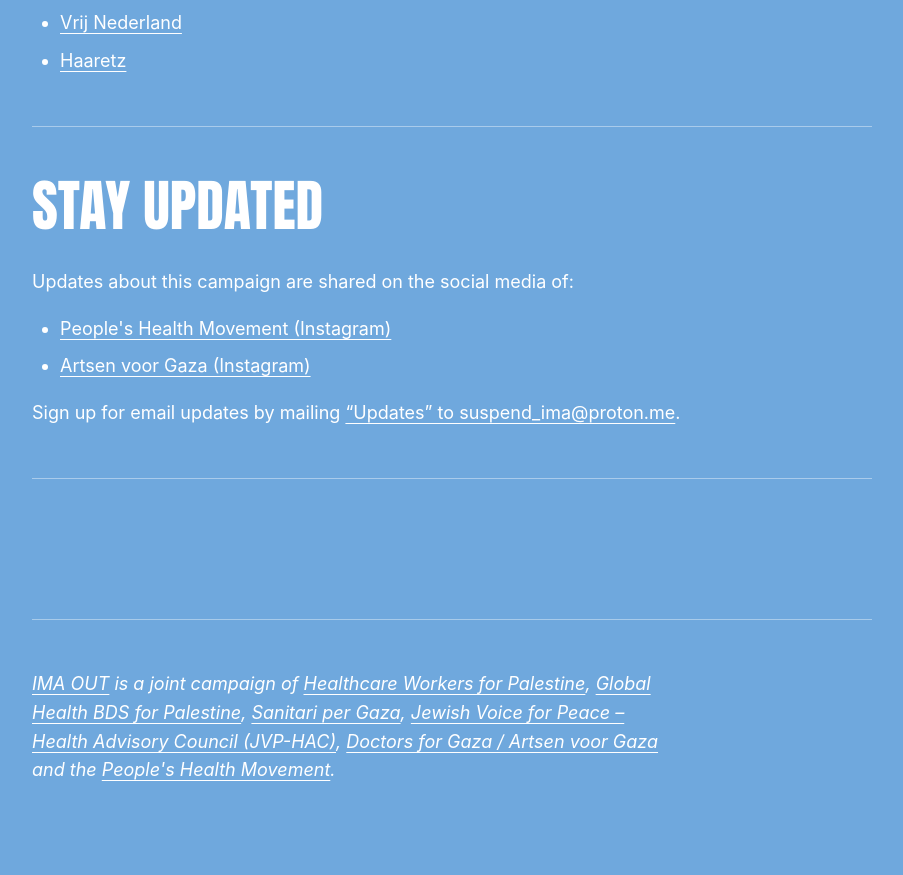
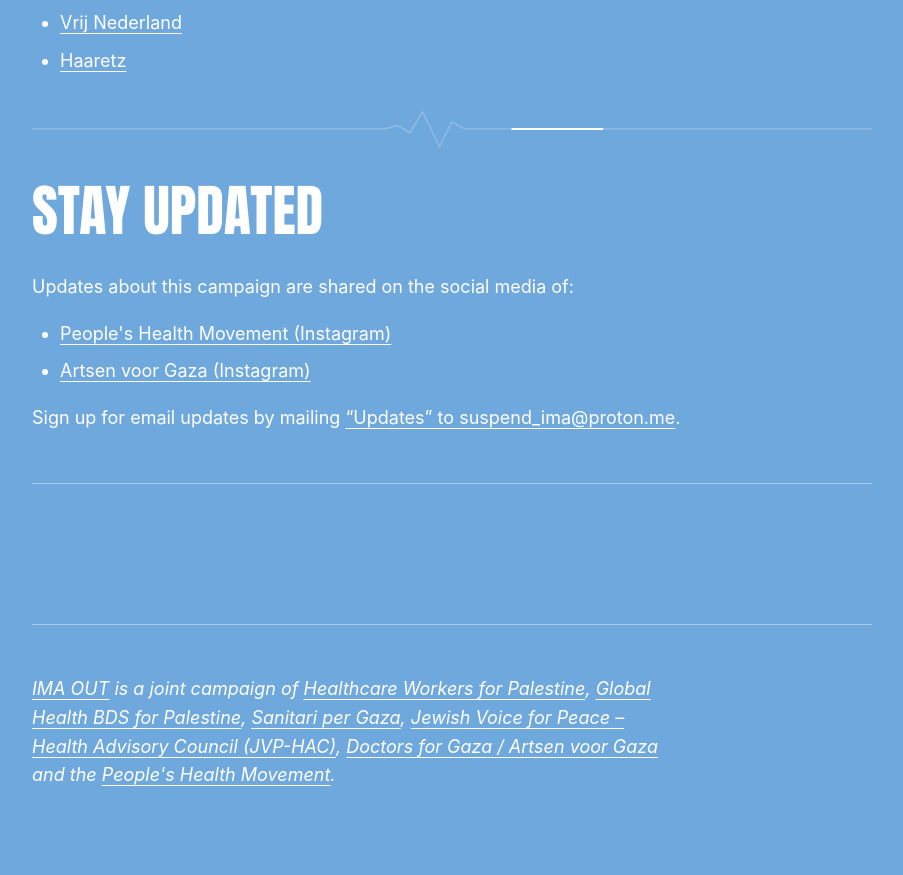
Before and after one commit to ldkrdm321/imaout, a Jekyll site: the page built from index.html, in a window 1280 px wide. Shown: the part 2437-3312 px from the top of the page, without its empty margins (188-1091 px from the left). Built offline with Jekyll 4.4.1, drawn with Linux system fonts in a browser that asks for light colours; a script that is not in the unit is left out.

Commit message:
footer heartbeat line

```diff
--- a/_includes/campaign-footer.html
+++ b/_includes/campaign-footer.html
@@ -1,6 +1,15 @@
 <footer class="campaign-footer">
 
-    <hr>
+
+<div class="heartbeat-divider" aria-hidden="true">
+    <svg viewBox="0 0 1000 60" preserveAspectRatio="none">
+        <path class="heartbeat-track"
+              d="M0,30 L400,30 L420,30 L435,25 L450,35 L465,5 L485,55 L500,20 L515,30 L1000,30" />
+        <path class="heartbeat-pulse"
+              d="M0,30 L400,30 L420,30 L435,25 L450,35 L465,5 L485,55 L500,20 L515,30 L1000,30" />
+    </svg>
+</div>
+
 
     {% case page.lang %}
 
--- a/style.css
+++ b/style.css
@@ -688,3 +688,59 @@
 }
 
 /* END OF Instagram horizontal carousel */
+
+
+
+
+/* Animated white ECG heartbeat divider */
+
+.heartbeat-divider {
+    width: 100%;
+    height: 42px;
+    margin: 32px 0;
+    overflow: hidden;
+    position: relative;
+}
+
+.heartbeat-divider svg {
+    display: block;
+    width: 100%;
+    height: 100%;
+    overflow: visible;
+}
+
+.heartbeat-track {
+    fill: none;
+    stroke: rgba(255, 255, 255, 0.22);
+    stroke-width: 1.5;
+    vector-effect: non-scaling-stroke;
+}
+
+.heartbeat-pulse {
+    fill: none;
+    stroke: #ffffff;
+    stroke-width: 2;
+    stroke-linecap: round;
+    stroke-linejoin: round;
+    vector-effect: non-scaling-stroke;
+    stroke-dasharray: 90 910;
+    animation: heartbeat-travel 3s linear infinite;
+}
+
+@keyframes heartbeat-travel {
+    from {
+        stroke-dashoffset: 1000;
+    }
+    to {
+        stroke-dashoffset: 0;
+    }
+}
+
+@media (prefers-reduced-motion: reduce) {
+    .heartbeat-pulse {
+        animation: none;
+        stroke-dasharray: none;
+    }
+}
+
+/* END OF Animated white ECG heartbeat divider */
```
